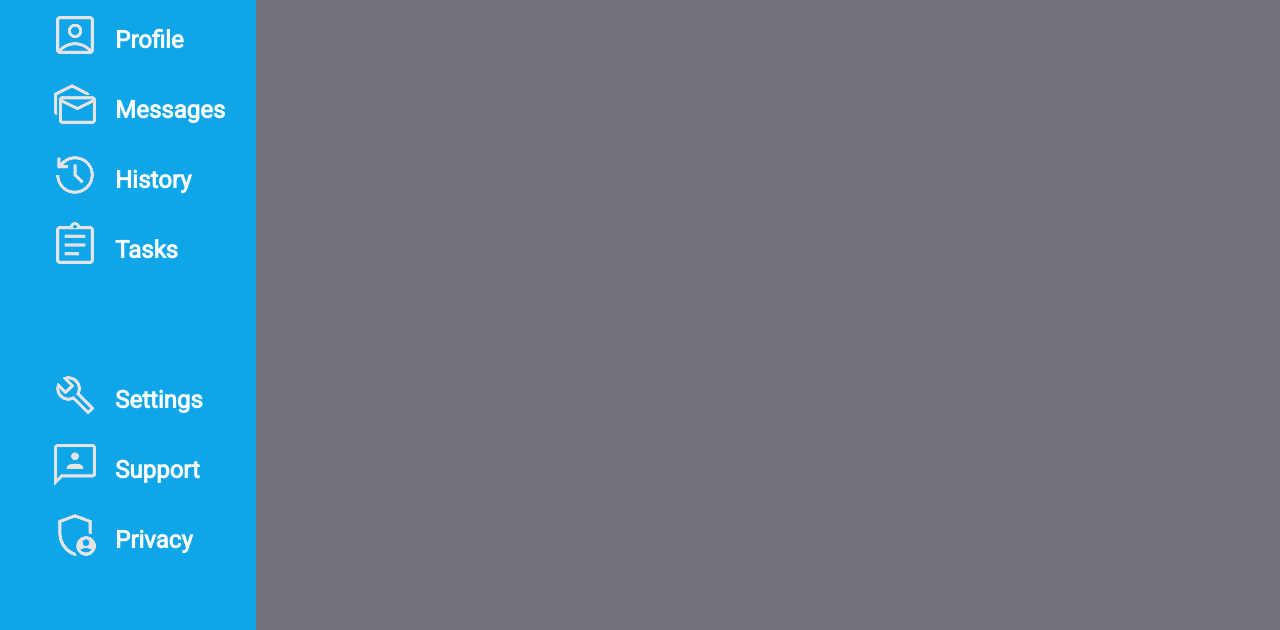
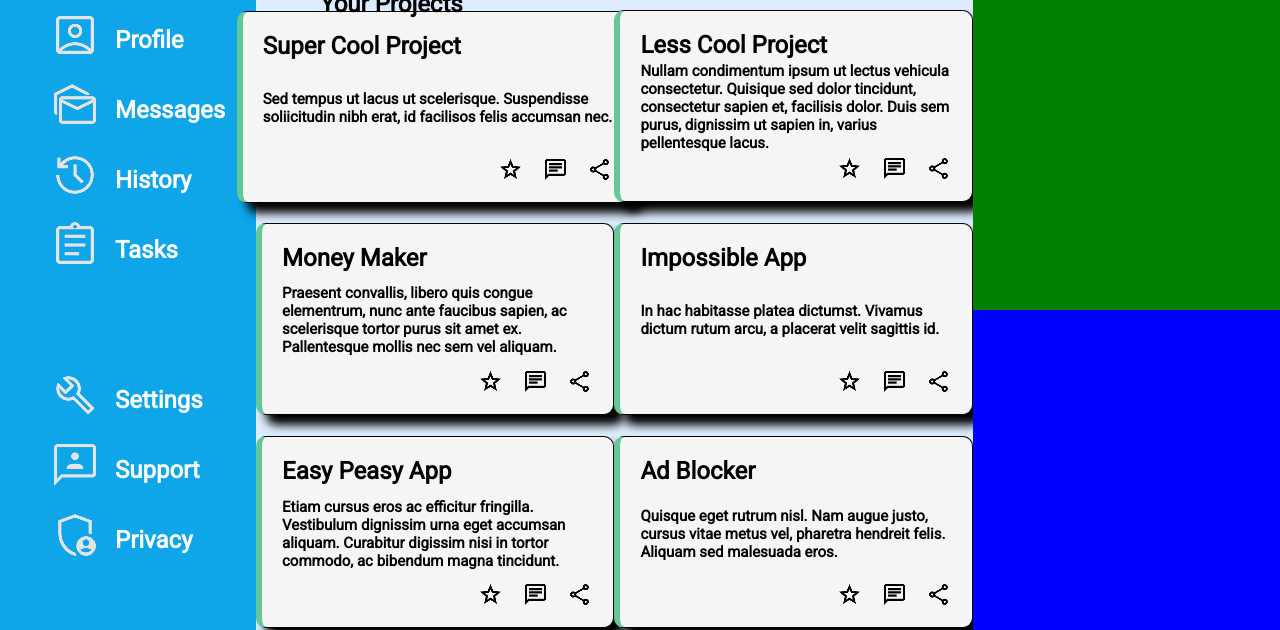
Before and after one commit to ERahic/Admin-Dashboard---The-Odin-Project, a plain HTML site: page index.html in a window 1280 px wide. Shown: the part 170-800 px from the top of the page. Drawn offline with Linux system fonts and the light colour scheme.

Commit message:
Added grid layout and styling for projects container. Used google font icons for the project cards.

```diff
--- a/index.html
+++ b/index.html
@@ -79,7 +79,101 @@
         </div>
       </div>
       <div class="projects">
-        <div class=""></div>
+        <h2 class="projects-title">Your Projects</h2>
+        <div class="projects-grid">
+          <div class="project-cells">
+            <div class="project-content">
+              <div class="card">
+                <h2>Super Cool Project</h2>
+                <p>
+                  Sed tempus ut lacus ut scelerisque. Suspendisse soliicitudin
+                  nibh erat, id facilisos felis accumsan nec.
+                </p>
+                <div class="card-options">
+                  <img src="star.png" alt="Like" />
+                  <img src="chat.png" alt="Comment" />
+                  <img src="share.png" alt="share" />
+                </div>
+              </div>
+            </div>
+          </div>
+          <div class="project-cells">
+            <div class="card">
+              <h2>Less Cool Project</h2>
+              <p>
+                Nullam condimentum ipsum ut lectus vehicula consectetur.
+                Quisique sed dolor tincidunt, consectetur sapien et, facilisis
+                dolor. Duis sem purus, dignissim ut sapien in, varius
+                pellentesque lacus.
+              </p>
+              <div class="card-options">
+                <img src="star.png" alt="Like" />
+                <img src="chat.png" alt="Comment" />
+                <img src="share.png" alt="share" />
+              </div>
+            </div>
+          </div>
+          <div class="project-cells">
+            <div class="card">
+              <h2>Money Maker</h2>
+              <p>
+                Praesent convallis, libero quis congue elementrum, nunc ante
+                faucibus sapien, ac scelerisque tortor purus sit amet ex.
+                Pallentesque mollis nec sem vel aliquam.
+              </p>
+              <div class="card-options">
+                <img src="star.png" alt="Like" />
+                <img src="chat.png" alt="Comment" />
+                <img src="share.png" alt="share" />
+              </div>
+            </div>
+          </div>
+          <div class="project-cells">
+            <div class="card">
+              <h2>Impossible App</h2>
+              <p>
+                In hac habitasse platea dictumst. Vivamus dictum rutum arcu, a
+                placerat velit sagittis id.
+              </p>
+              <div class="card-options">
+                <img src="star.png" alt="Like" />
+                <img src="chat.png" alt="Comment" />
+                <img src="share.png" alt="share" />
+              </div>
+            </div>
+          </div>
+          <div class="project-cells">
+            <div class="card">
+              <h2>Easy Peasy App</h2>
+              <p>
+                Etiam cursus eros ac efficitur fringilla. Vestibulum dignissim
+                urna eget accumsan aliquam. Curabitur digissim nisi in tortor
+                commodo, ac bibendum magna tincidunt.
+              </p>
+              <div class="card-options">
+                <img src="star.png" alt="Like" />
+                <img src="chat.png" alt="Comment" />
+                <img src="share.png" alt="share" />
+              </div>
+            </div>
+          </div>
+          <div class="project-cells">
+            <div class="card">
+              <h2>Ad Blocker</h2>
+              <p>
+                Quisque eget rutrum nisl. Nam augue justo, cursus vitae metus
+                vel, pharetra hendreit felis. Aliquam sed malesuada eros.
+              </p>
+              <div class="card-options">
+                <img src="star.png" alt="Like" />
+                <img src="chat.png" alt="Comment" />
+                <img src="share.png" alt="share" />
+              </div>
+            </div>
+          </div>
+        </div>
+        <div class="assignments"></div>
+        <div class="trending"></div>
       </div>
     </div>
   </body>
--- a/style.css
+++ b/style.css
@@ -66,7 +66,7 @@ body {
 
 .header-grid {
   display: grid;
-  background-color: green;
+  background-color: hsl(204, 100%, 97%);
   grid-template-columns: 60% 40%;
   grid-template-rows: 50% 50%;
 }
@@ -85,7 +85,9 @@ body {
   border-radius: 15px;
   padding: 5px;
   caret-color: black;
+  background-color: hsl(214, 95%, 93%);
   outline: rgb(14, 165, 233);
+  font-size: 20px;
 }
 
 .user-info {
@@ -135,5 +137,68 @@ body {
   display: grid;
   grid-column: 2 / 3;
   grid-row: 2 / 4;
-  background-color: rgb(113, 113, 122);
+  background-color: hsl(214, 95%, 93%);
+  grid-template-columns: 70% 30%;
+  height: 100%;
 }
+
+.projects-title {
+  display: flex;
+  position: absolute;
+  top: 20%;
+  left: 25%;
+}
+
+.projects-grid {
+  display: grid;
+  grid-template-columns: 50% 50%;
+  grid-template-rows: repeat(3, 1fr);
+  grid-column: 1 / 2;
+  grid-row: 1 / 3;
+}
+
+.project-cells {
+  display: flex;
+  align-items: center;
+  justify-content: center;
+}
+
+.card {
+  display: flex;
+  flex-direction: column;
+  justify-content: space-between;
+  text-align: wrap;
+  border: solid 1px black;
+  width: 350px;
+  height: 150px;
+  margin-top: 5%;
+  padding: 20px;
+  border-radius: 10px;
+  box-shadow: 10px 10px 10px;
+  border-left: 6px solid rgb(100, 200, 150);
+  background-color: whitesmoke;
+}
+
+.card p {
+  font-weight: bold;
+  font-size: 15px;
+}
+
+.card-options {
+  display: flex;
+  position: relative;
+  justify-content: flex-end;
+  gap: 20px;
+}
+
+.assignments {
+  grid-column: 2 / 3;
+  grid-row: 1 / 2;
+  background-color: green;
+}
+
+.trending {
+  grid-column: 2 / 3;
+  grid-row: 2 / 3;
+  background-color: blue;
+}
```
Also changed, not shown: chat.png (added), share.png (added), star.png (added).
